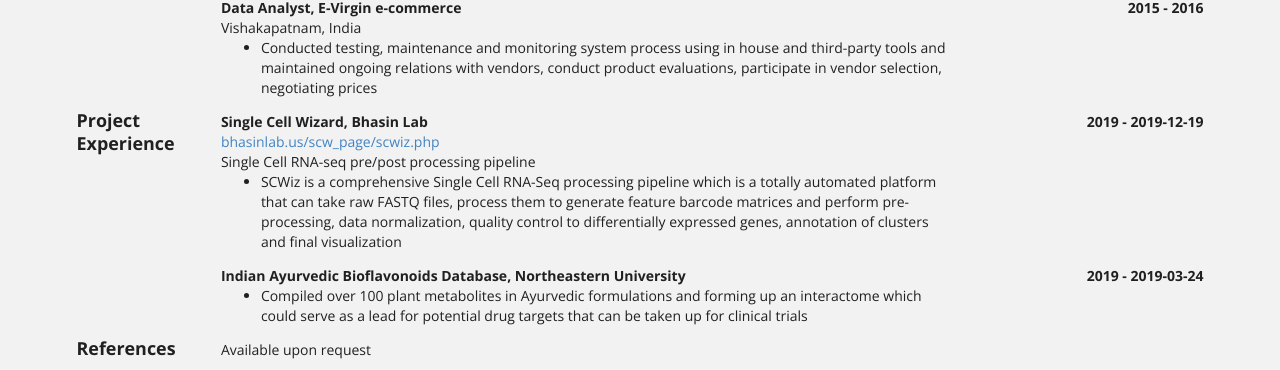
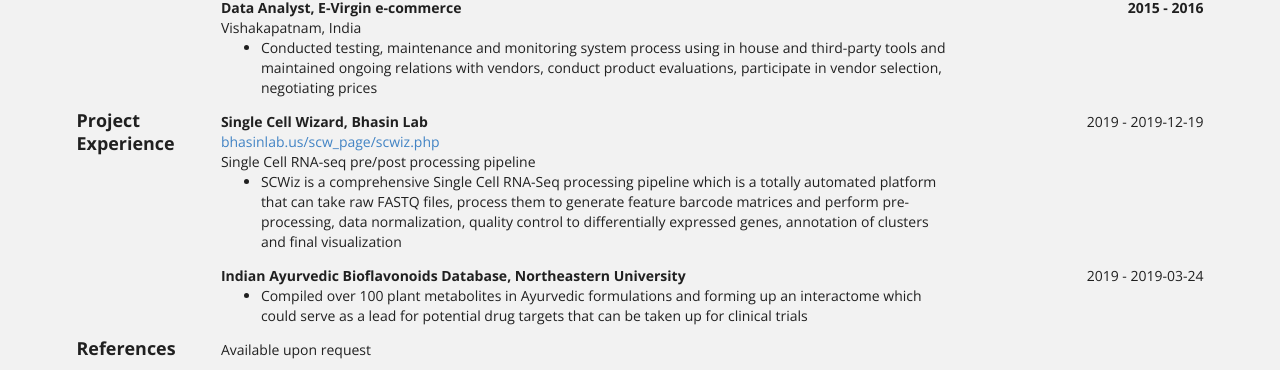
Before and after one commit to samuelbunga/samuelbunga.github.io, a Jekyll site: the page built from bio/index.html, in a window 1280 px wide. Shown: the part 879-1249 px from the top of the page. Built offline with Jekyll 4.4.1, drawn with Linux system fonts in a browser that asks for light colours.

Commit message:
Update bio-volunteer-1.html

```diff
--- a/_includes/bio-volunteer-1.html
+++ b/_includes/bio-volunteer-1.html
@@ -27,7 +27,7 @@
         {% endif %}
       </div>
       <div class="four wide right aligned column no-bottom">
-        <p class="ui no-bottom"><b>
+        <p class="ui no-bottom">
           {% if entry.startDate %}
           {{ entry.startDate | slice: 0,4 }}
           {% endif %}
@@ -35,13 +35,13 @@
           -
           {% endif %}
           {% if entry.endDate %}
-            {% if entry.endDate == "Present" %}
+            {% if entry.endDate == "null" %}
               {{ entry.endDate | slice: 0,4 }}
             {% else %}
               {{ entry.endDate }}
             {% endif %}
           {% endif %}
-        </b></p>
+        </p>
       </div>
     </div>
 
```
